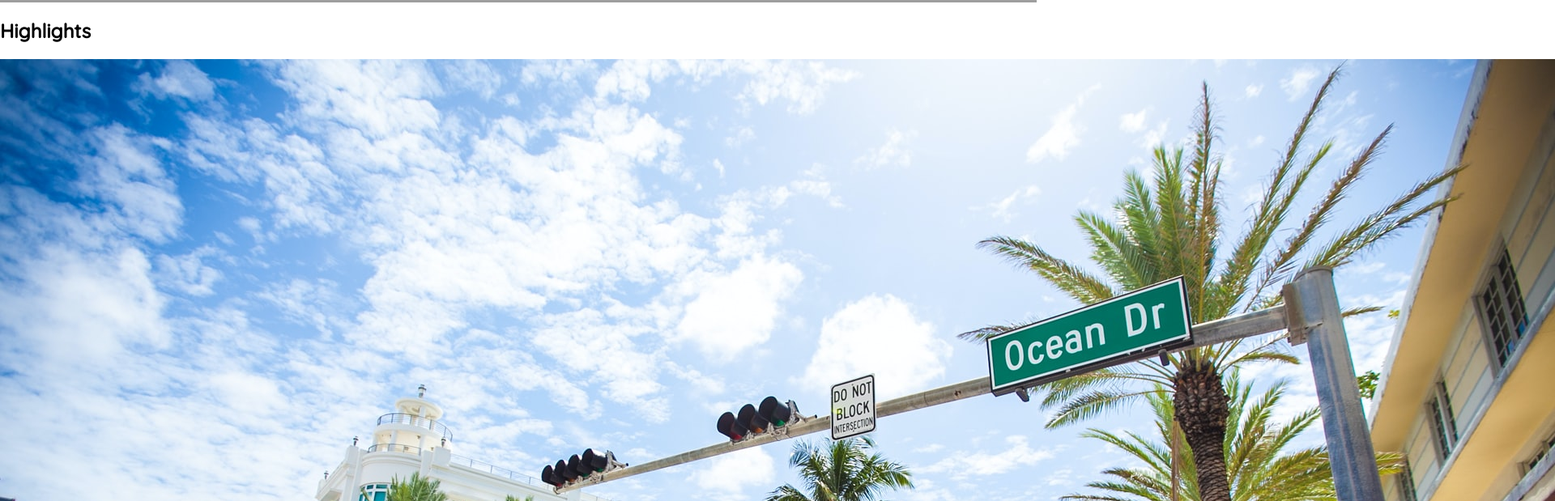
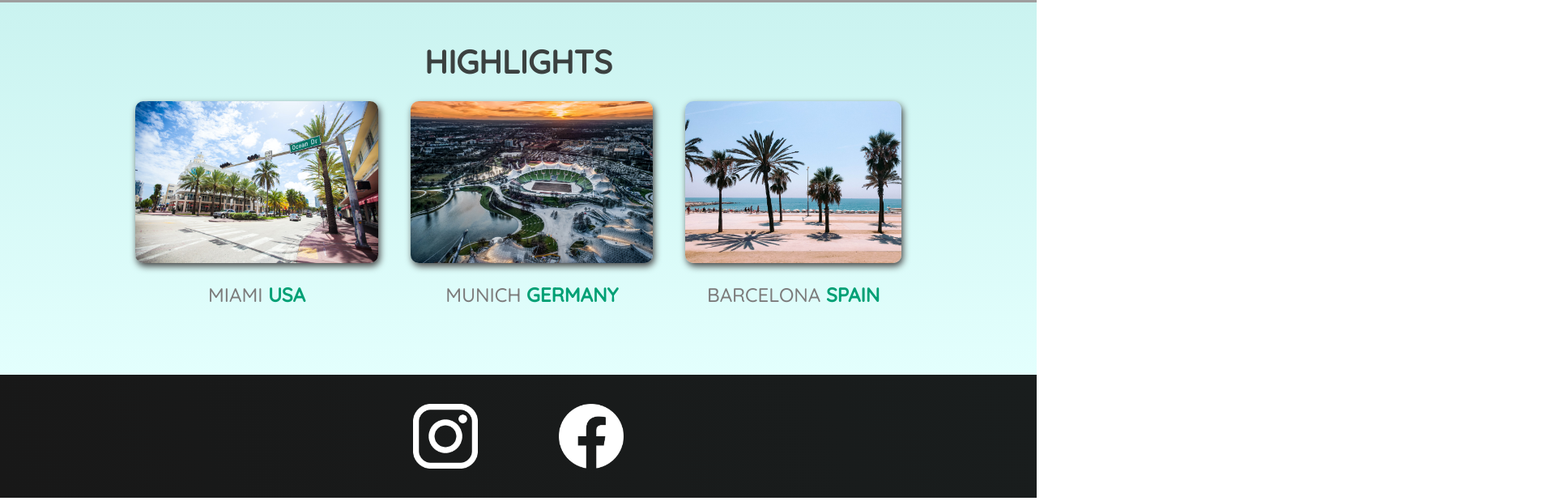
Before and after one commit to wraineflores/Web-Development-Travel-Page, a plain HTML site: page index.html in a window 1280 px wide. Shown: the part 797-1416 px from the top of the page at 81% size, 1920 px wide, since content can reach past the window. Drawn offline with Linux system fonts and the light colour scheme; grey boxes are pictures that could not be loaded.

Commit message:
Updated Footer section

```diff
--- a/index.html
+++ b/index.html
@@ -25,7 +25,7 @@
     <main>
       <section id="hero">
         <div id="hero-content">
-          <h1>Wraine's Travel Page</h1>
+          <h1>Joe's Travel Page</h1>
           <p>Let's explore the world together!</p>
           <a href="/places.html">Discover places</a>
         </div>
@@ -57,6 +57,19 @@
         </ul>
       </section>
     </main>
-    <footer></footer>
+    <footer>
+      <ul>
+        <li>
+          <a href="https://www.instagram.com">
+            <img src="images/icons/insta.png" alt="Instagram logo"
+          /></a>
+        </li>
+        <li>
+          <a href="https://www.facebook.com">
+            <img src="images/icons/facebook.png" alt="Facebook logo"
+          /></a>
+        </li>
+      </ul>
+    </footer>
   </body>
 </html>
--- a/shared.css
+++ b/shared.css
@@ -52,3 +52,25 @@ header a:hover {
   color: rgb(77, 77, 77);
   background-color: rgb(255, 251, 0);
 }
+
+footer {
+  background: linear-gradient(70deg, rgb(24, 24, 24), rgb(25, 29, 29));
+  padding: 36px 0;
+}
+
+footer ul {
+  display: flex;
+  justify-content: center;
+  /* padding: 40px; */
+}
+
+footer li {
+  width: 80px;
+  height: 80px;
+  margin: 0 50px;
+}
+
+footer img {
+  width: 100%;
+  height: 100%;
+}
--- a/styles.css
+++ b/styles.css
@@ -47,3 +47,48 @@
 #hero-content a:hover {
   background-color: rgb(255, 238, 0);
 }
+
+#highlights {
+  padding: 24px;
+  background: linear-gradient(0deg, rgb(227, 255, 253), rgb(202, 243, 240));
+}
+
+#highlights h2 {
+  text-transform: uppercase;
+  text-align: center;
+  font-size: 40px;
+  color: rgb(59, 65, 64);
+  margin: 24px 0;
+}
+
+#destinations {
+  display: flex;
+  justify-content: center;
+  width: 90%;
+  margin: auto;
+  margin-bottom: 40px;
+}
+
+.destination {
+  margin: 0 20px;
+  text-transform: uppercase;
+}
+
+.destination p {
+  text-align: center;
+  font-size: 24px;
+  color: rgb(124, 123, 123);
+  margin: 20px 0;
+}
+
+.destination img {
+  height: 200px;
+  width: 100%;
+  box-shadow: 2px 4px 8px rgb(68, 67, 67);
+  border-radius: 10px;
+  object-fit: cover;
+}
+
+.destination strong {
+  color: rgb(0, 160, 117);
+}
```
Also changed, not shown: images/icons/facebook.png (added), images/icons/insta.png (added).
